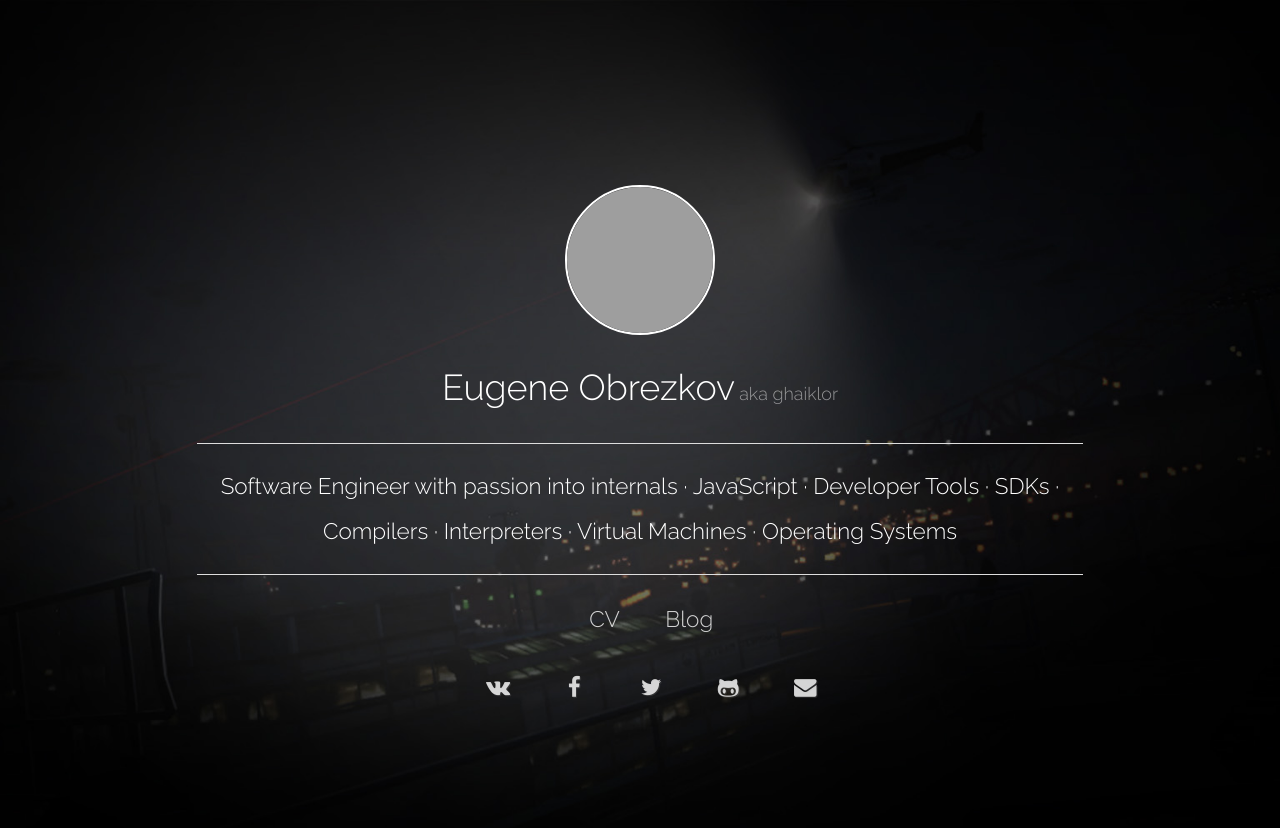
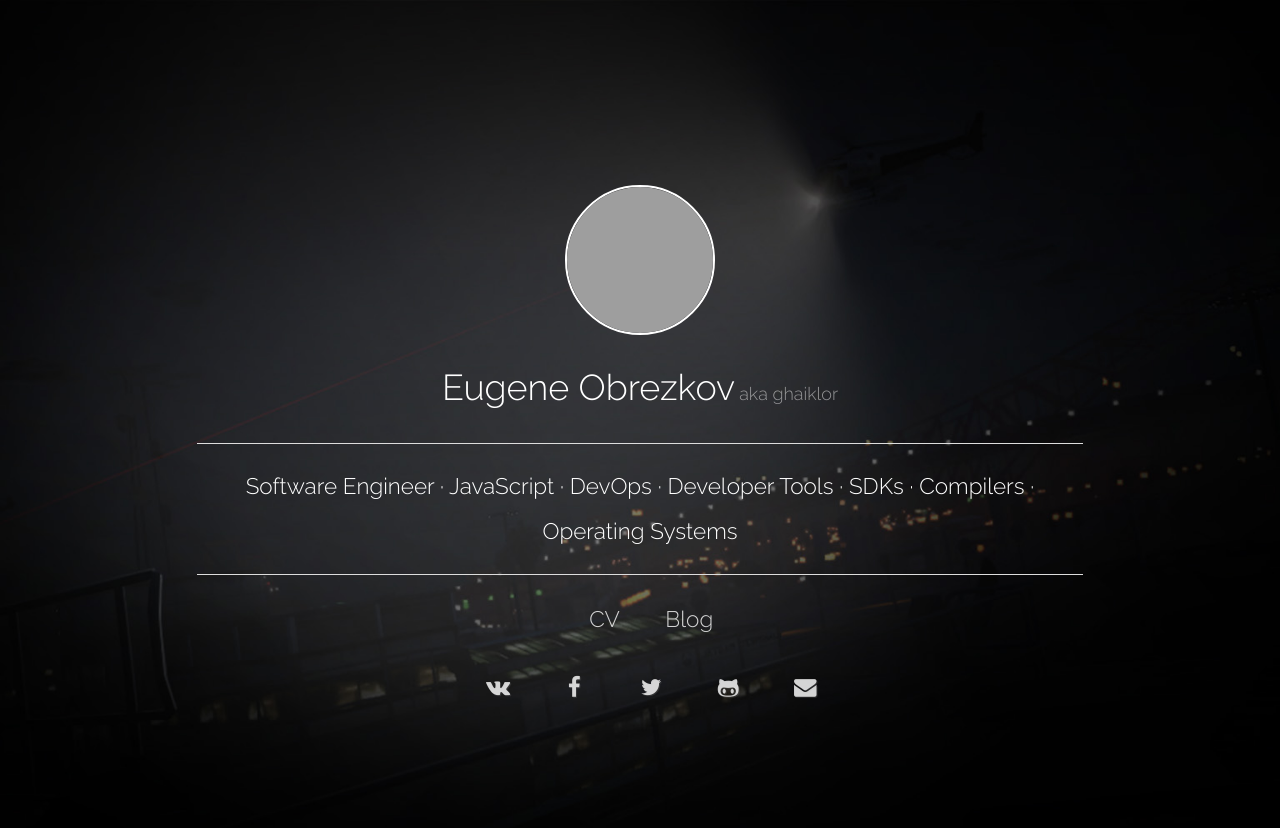
Before and after one commit to ghaiklor/ghaiklor.com, a Jekyll site: the page built from index.html, in a window 1280 px wide. Shown: the top 828 px of the page. Built offline with Jekyll 4.4.1, drawn with Linux system fonts in a browser that asks for light colours; grey boxes are pictures that could not be loaded.

Commit message:
Update _config.yml

```diff
--- a/_config.yml
+++ b/_config.yml
@@ -1,5 +1,5 @@
 # Base configuration
 title: Eugene Obrezkov aka ghaiklor
-description: Software Engineer with passion into internals · JavaScript · Developer Tools · SDKs · Compilers · Interpreters · Virtual Machines · Operating Systems
-keywords: Eugene Obrezkov, Eugene, Obrezkov, ghaiklor, JavaScript, NodeJS
+description: Software Engineer · JavaScript · DevOps · Developer Tools · SDKs · Compilers · Operating Systems
+keywords: Eugene Obrezkov, Eugene, Obrezkov, ghaiklor, JavaScript, NodeJS, DevOps, Compilers, Interpreters, Operating Systems
 url: http://ghaiklor.com
```
